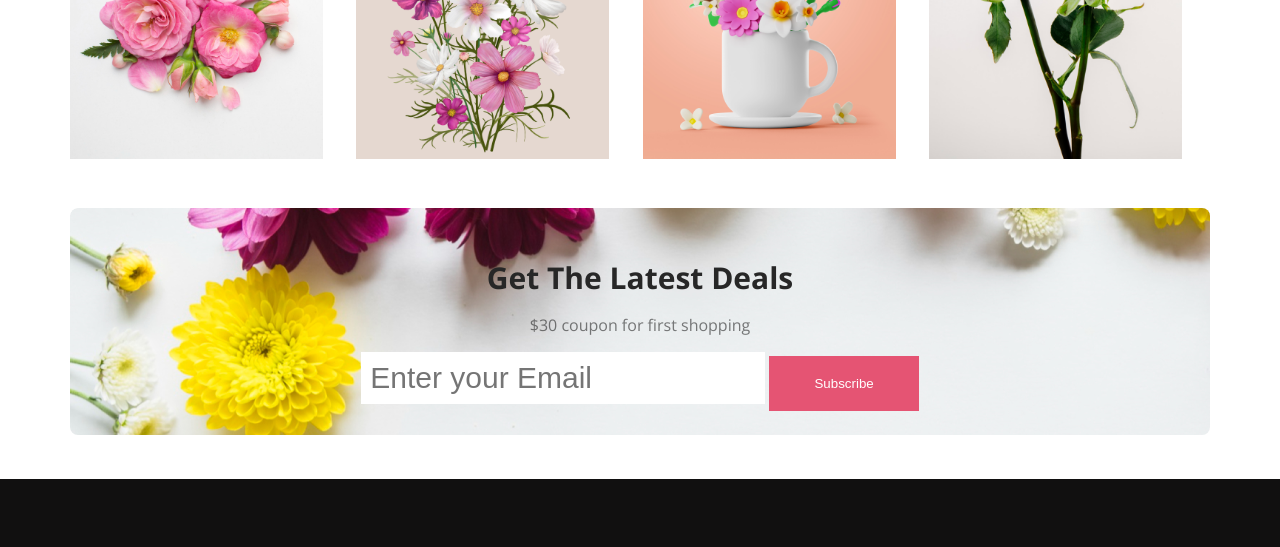
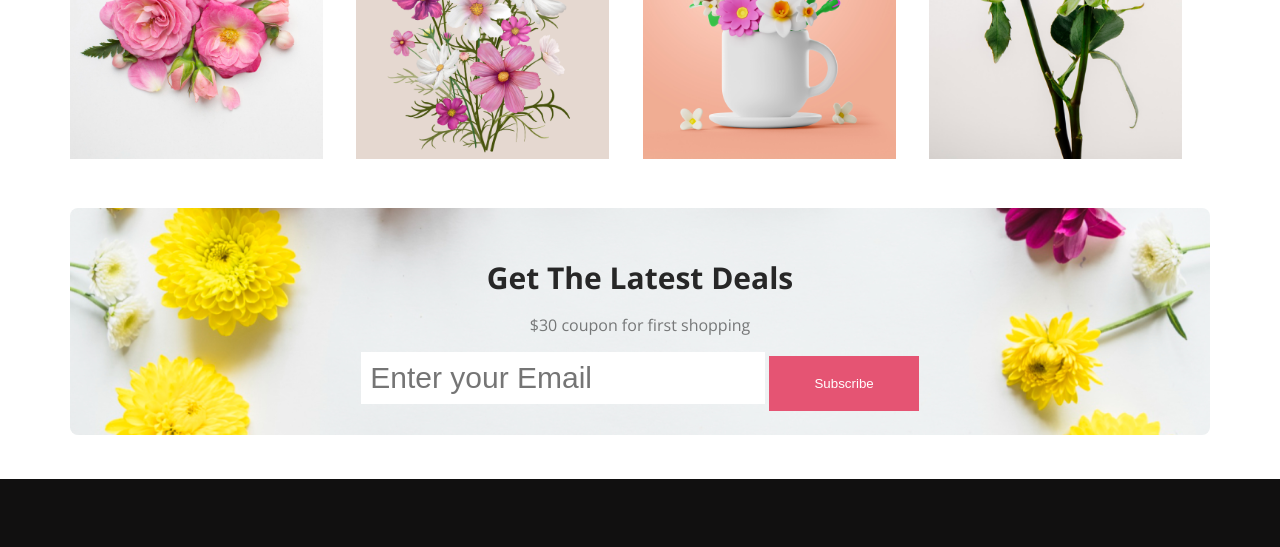
Before and after one commit to khandaker-nobinoor-islam/flower-shop-assignment, a plain HTML site: page index.html in a window 1280 px wide. Shown: the part 2831-3378 px from the top of the page. Drawn offline with nearby package versions, Linux system fonts and the light colour scheme.

Commit message:
update project final

```diff
--- a/style.css
+++ b/style.css
@@ -231,7 +231,10 @@ span{
     justify-content: center;
     border-radius: 8px;
     background-image: url('/Flower Asset/Rectangle 9.png');
+    background-blend-mode: overlay;
+    background-position: center;
     background-repeat: no-repeat;
+    background-size: cover;
 
 }
 .dec{
```
